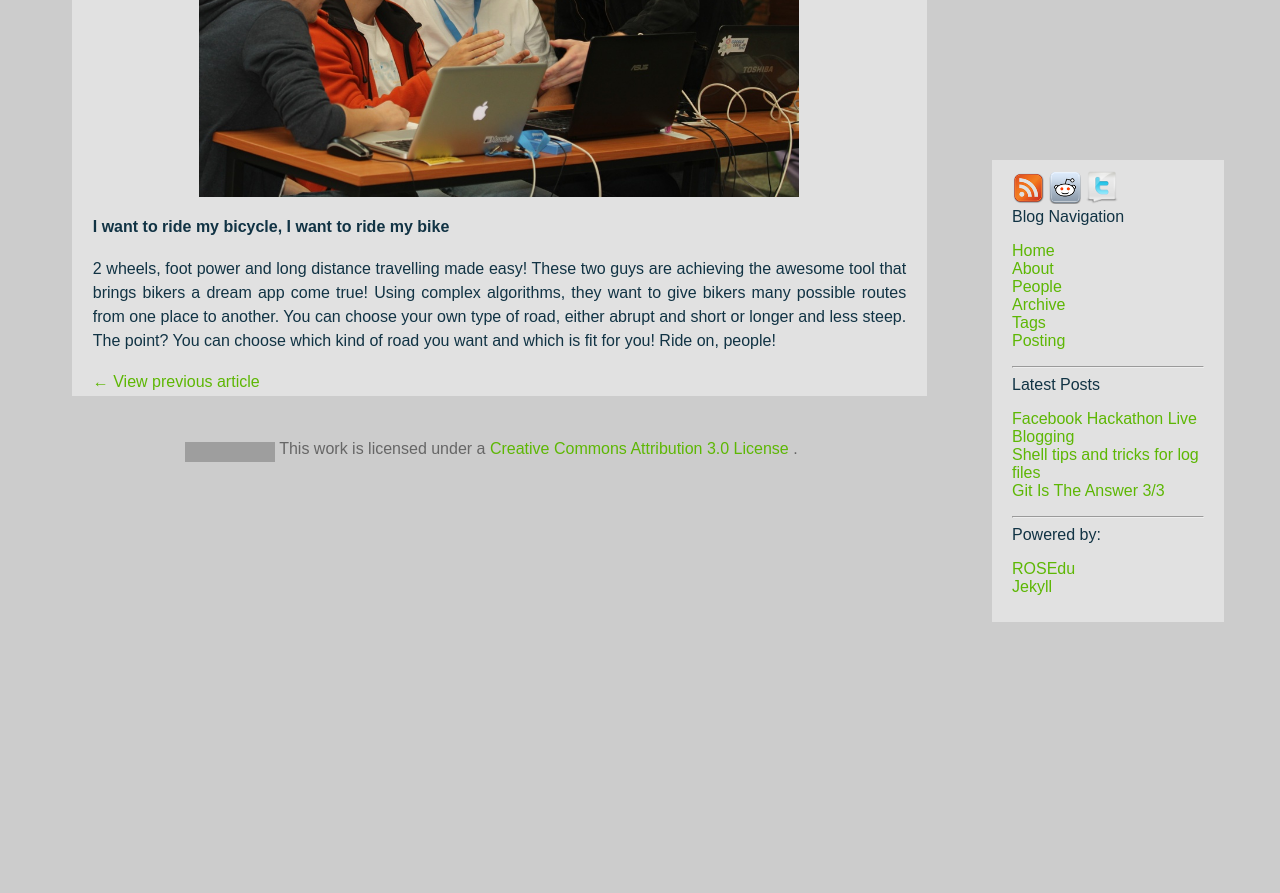
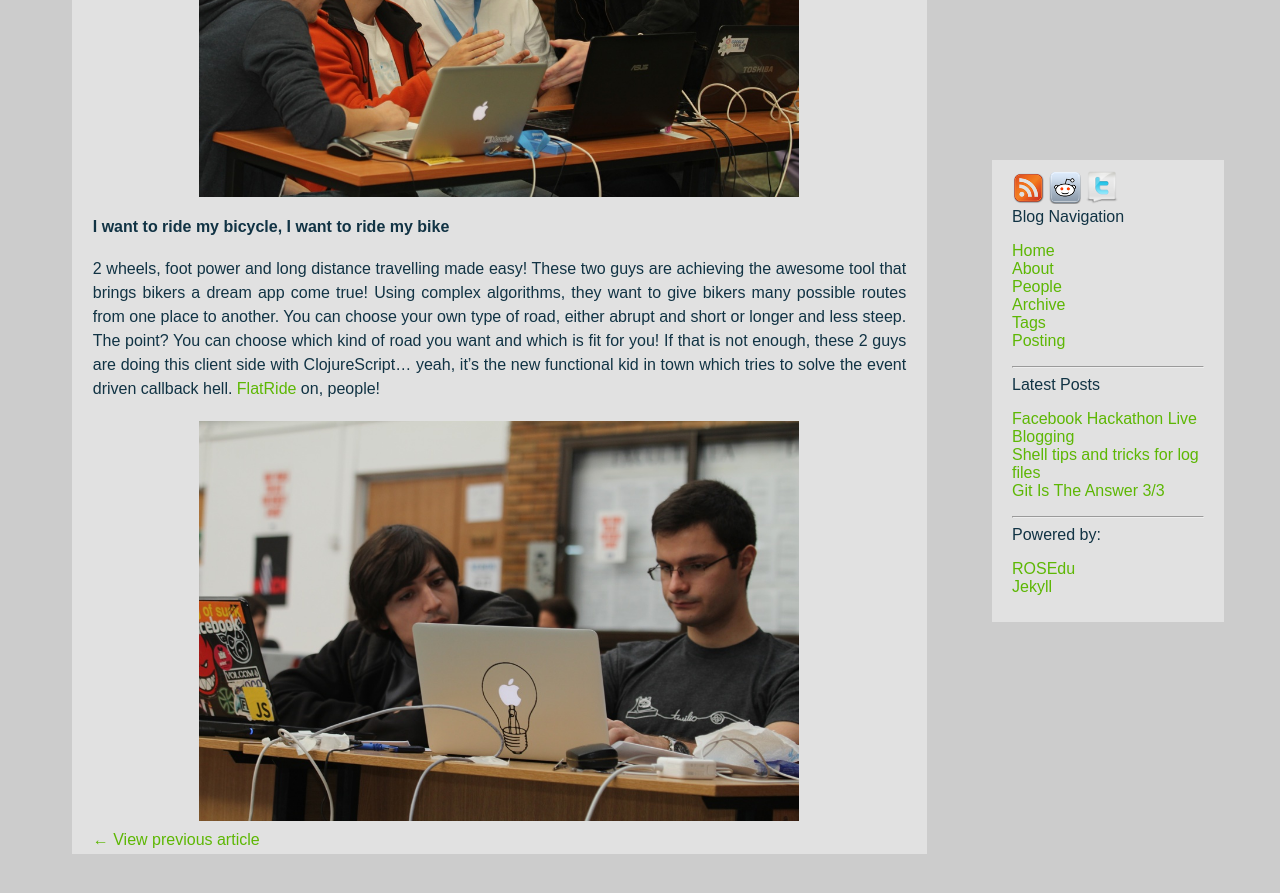
Before and after one commit to rosedu/techblog, a Jekyll site: the page built from _posts/2013-10-19-facebook-hackathon-live-blogging.md, in a window 1280 px wide and 900 px high, scrolled down 4643 px. Shown: the top 893 px of the window. Built offline with Jekyll 4.4.1, drawn with Linux system fonts in a browser that asks for light colours; comment, search, counter and statistics services are not loaded; grey boxes are pictures that could not be loaded.

Commit message:
complete flatride

```diff
--- a/_posts/2013-10-19-facebook-hackathon-live-blogging.md
+++ b/_posts/2013-10-19-facebook-hackathon-live-blogging.md
@@ -131,4 +131,11 @@ achieving the awesome tool that brings bikers a dream app come true! Using
 complex algorithms, they want to give bikers many possible routes from one place
 to another. You can choose your own type of road, either abrupt and short or
 longer and less steep. The point? You can choose which kind of road you want and
-which is fit for you! Ride on, people!
+which is fit for you! If that is not enough, these 2 guys are doing this
+client side with ClojureScript... yeah, it's the new functional kid in town
+which tries to solve the event driven callback hell. [FlatRide](https://github.com/rosedu/flatride)
+on, people!
+
+<div class="center">
+<img width="600" height="400" src="assets/facebook-hackathon/flatride.jpg">
+</div>
```
Also changed, not shown: assets/facebook-hackathon/flatride.jpg (added).
